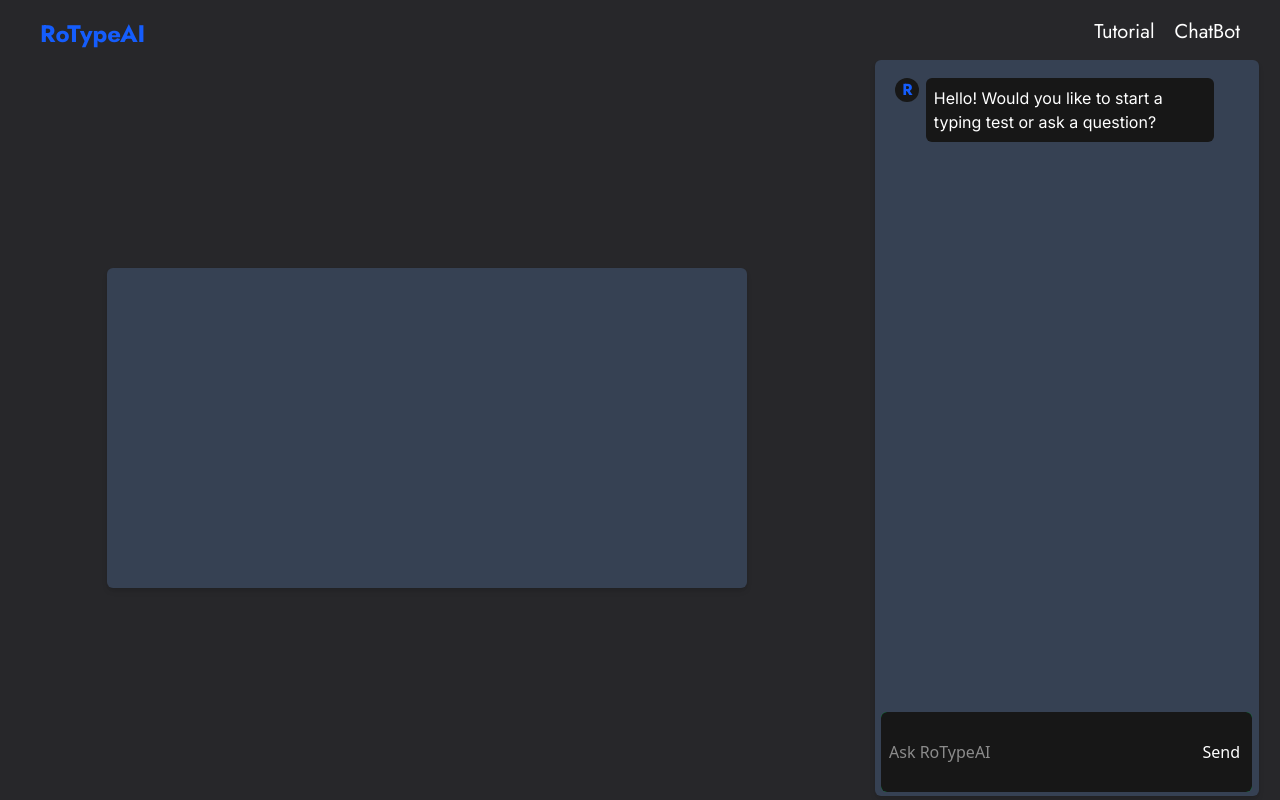
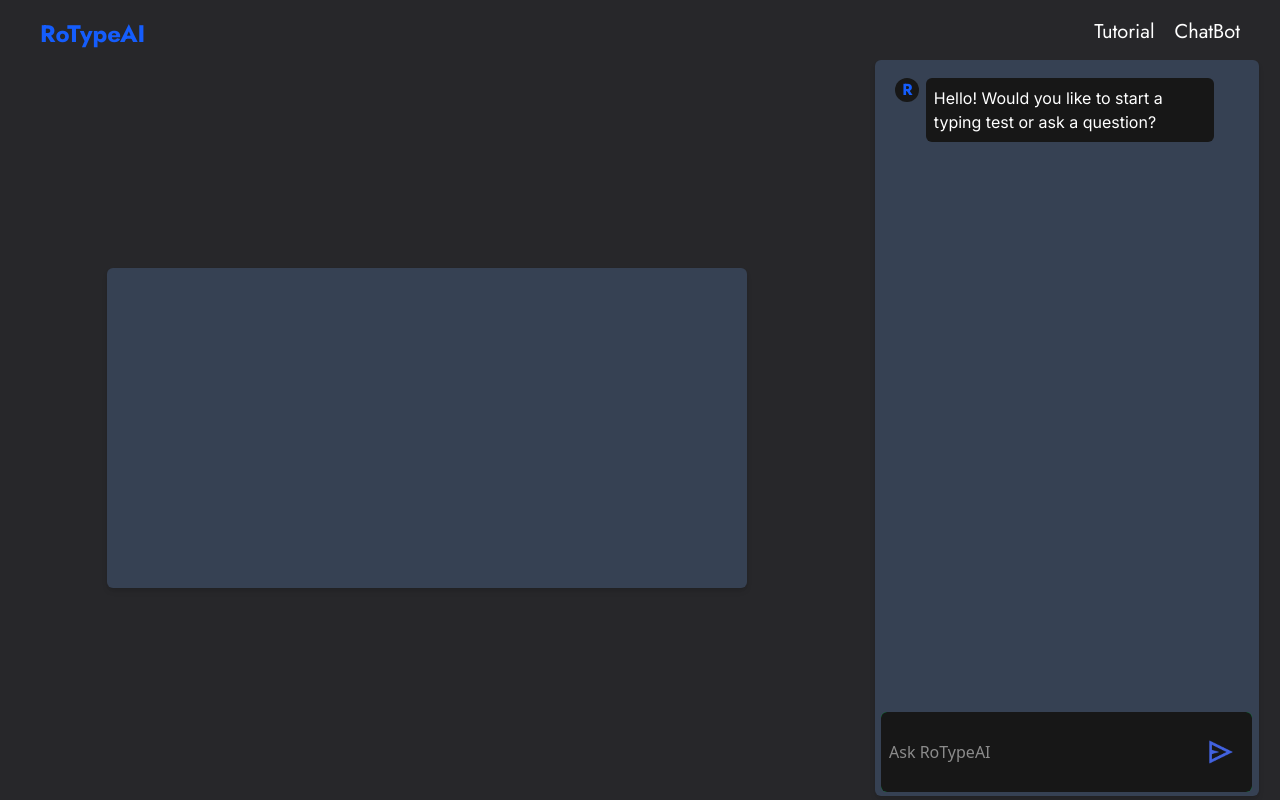
Before and after one commit to CMPT-276-SPRING-2025/final-project-23-fields, a React (Vite) app: page /Chatbot in a window 1280 px wide. Built offline with nearby package versions, Linux system fonts and the light colour scheme; no server answers.

Commit message:
added icon to send

```diff
--- a/src/components/Gemini.jsx
+++ b/src/components/Gemini.jsx
@@ -187,8 +187,9 @@ export default function Gemini({ paragraph, setParagraph, botResponse, setBotRes
                             </input>
                         </form>
                         <button
-                        className="bg-neutral-900 min-w-2/12 rounded-r-md cursor-pointer"
-                        onClick={handleSubmit}>Send
+                        className="bg-neutral-900 min-w-2/12 rounded-r-md cursor-pointer flex items-center justify-center"
+                        onClick={handleSubmit}>
+                            <img src="images/send.png" alt="Send" className="h-6 w-6"></img>
                         </button>
                     </div>
                 </div>
```
Also changed, not shown: public/images/send.png (added).
